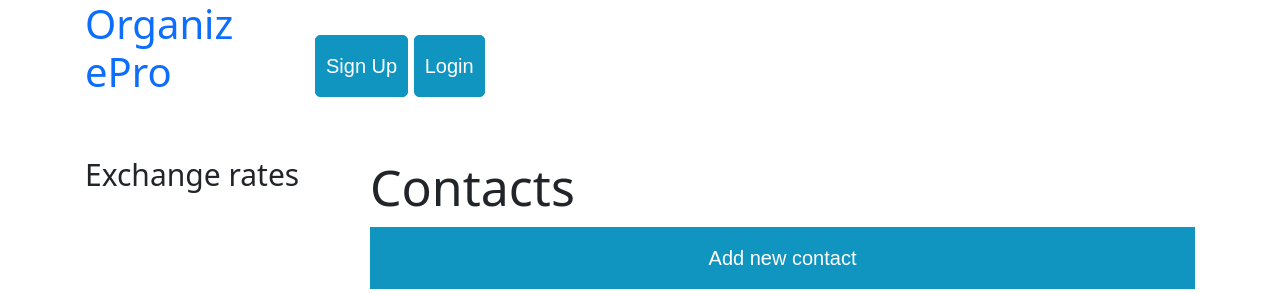
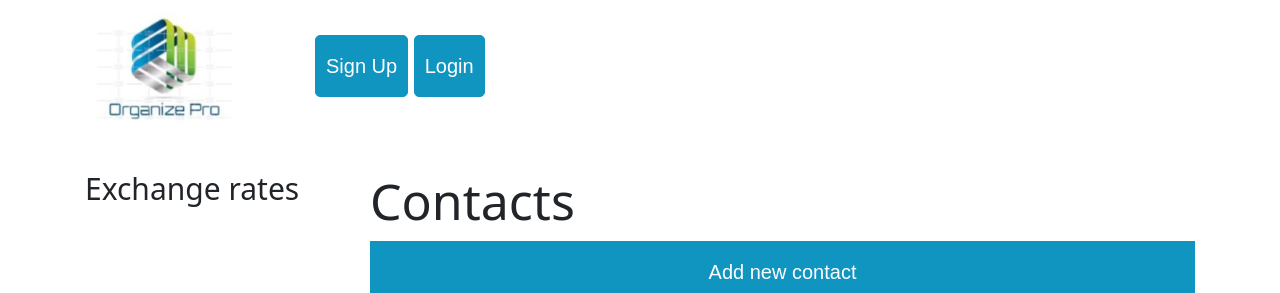
Before and after one commit to Vladosinfo/Personal_Assistant_DjangoApp, a Django app: template per_assist/contacts/templates/contacts/contacts.html in a window 1280 px wide. Shown: the top 293 px of the page. Run offline with Django 5.2, Linux system fonts and the light colour scheme; the template is opened without the code that fills it, so the values that code supplies are empty.

Commit message:
Exchange rate, design

```diff
--- a/per_assist/contacts/static/contacts/main.css
+++ b/per_assist/contacts/static/contacts/main.css
@@ -143,11 +143,11 @@ ul.pager {
 }
 
 .per-assist-menu .user-menu{
-  /* width: 60%; */
+  width: 65%;
   text-align: left;
 }
 
 .per-assist-menu .user-login-menu{
-  width: 30%;
+  width: 35%;
   text-align: right;
 }
--- a/per_assist/contacts/static/contacts/style.css
+++ b/per_assist/contacts/static/contacts/style.css
@@ -698,3 +698,7 @@
       border: none;
       cursor: pointer;
   }
+
+  .container .logo {
+    margin-top: 10px;
+  }
--- a/per_assist/contacts/templates/contacts/index.html
+++ b/per_assist/contacts/templates/contacts/index.html
@@ -4,6 +4,7 @@
     <meta charset="UTF-8"/>
     <title>Personal assistant</title>
     {% load static %}
+    <link rel="shortcut icon" type="image/png" href="{% static 'contacts/images/favicon.ico' %}"/>
     <link rel="stylesheet" href="https://unpkg.com/@picocss/pico@latest/css/pico.min.css"/>
     <!-- <link rel="stylesheet" href="{% static 'contacts/bootstrap.min.css' %}"> -->
     <link href="https://cdn.jsdelivr.net/npm/bootstrap@5.3.3/dist/css/bootstrap.min.css" rel="stylesheet" integrity="sha384-QWTKZyjpPEjISv5WaRU9OFeRpok6YctnYmDr5pNlyT2bRjXh0JMhjY6hW+ALEwIH" crossorigin="anonymous">
@@ -14,12 +15,8 @@
 
     <div class="container">
         <div class="row header-box">
-            <div class="col-md-2">
-                <!-- <a href="/"><img src="https://www.clipartmax.com/png/middle/167-1673487_userimg-virtual-assistant-icon.png" alt="Personal assistant"></a> -->
-                <!-- <a href="/"><img src="{% static 'contacts/images/logo.png'%}" alt="Personal assistant"></a> -->
-                <h2>
-                    <a href="/" style="text-decoration: none">OrganizePro</a>
-                </h2>
+            <div class="col-md-2 logo">
+                <a href="/"><img src="{% static 'contacts/images/logo.JPG'%}" alt="Organize Pro"></a>
             </div>
             <div class="col-md-10">
 
--- a/per_assist/exchange_rates/urls.py
+++ b/per_assist/exchange_rates/urls.py
@@ -6,4 +6,5 @@ app_name = 'exchange_rates'
 urlpatterns = [
     path('exchange_rate/', views.exchange_rate, name='exchange_rate'),
     path('', views.exchange_rates, name='exchange_rates'),
+    path('delete/<int:rate_id>', views.delete_rate, name='delete'),
 ]
```
Also changed, not shown: per_assist/exchange_rates/views.py (+4 -4 lines), per_assist/contacts/static/contacts/images/favicon.ico (added), per_assist/contacts/static/contacts/images/logo.JPG (added), per_assist/contacts/static/contacts/images/logo.png (deleted).
